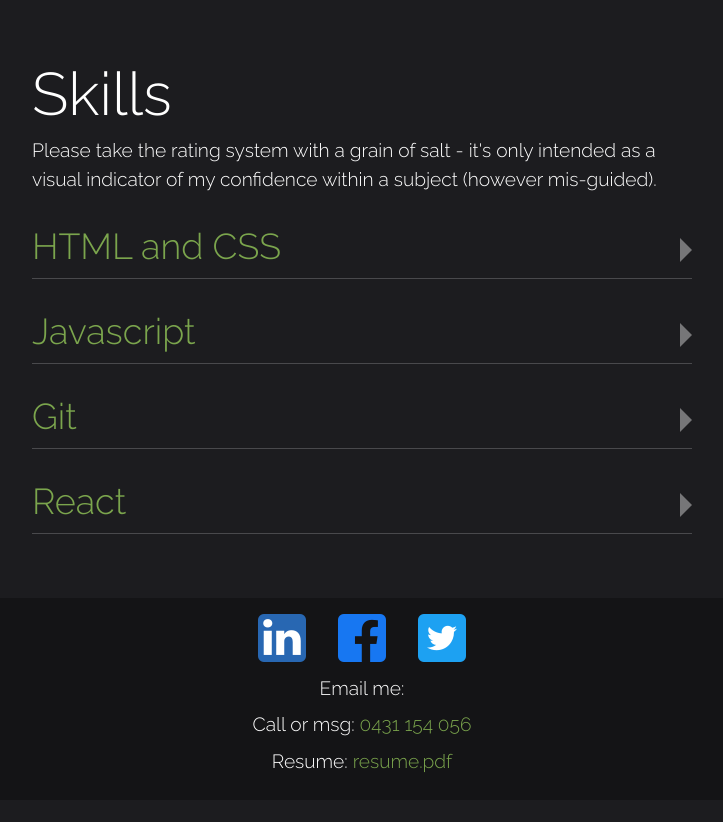
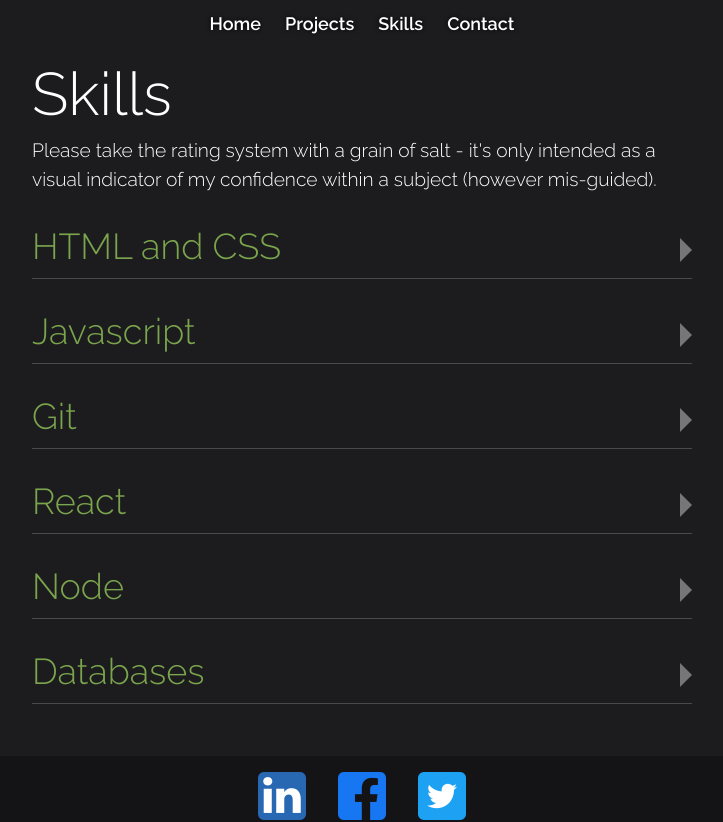
Before and after one commit to bradbrad88/portfolio-client, a React (Create React App) app: page /skills in a window 1280 px wide. Shown: the top 822 px of the page, without its empty margins (278-1001 px from the left). Before the commit the page ends 800 px from the top, so only its background shows below. Built offline with nearby package versions, Linux system fonts and the light colour scheme.

Commit message:
Update skills data

```diff
--- a/src/data/skills.ts
+++ b/src/data/skills.ts
@@ -44,13 +44,13 @@
         description: "CSS Basics",
         stars: 4,
         comment:
-          "Confident I can achieve nearly any design, given enough time. Good knowledge of selectors, formatting and layouts.",
+          "Confident I can achieve nearly any design, given time. Good knowledge of selectors, formatting and layouts.",
       },
       {
         description: "CSS Layous",
         stars: 4,
         comment:
-          "Comfortable with grid and flex systems. Not to brag but I once centred an element 😜\nTried",
+          "Comfortable with grid and flex systems. Solid understanding of the box model.",
       },
     ],
   },
@@ -133,7 +133,11 @@
         comment:
           "Competent with managing state and a good understanding of renders performed due to state change. Able to memoize data when required. ",
       },
-      { description: "Context", stars: 4, comment: "" },
+      {
+        description: "Context",
+        stars: 4,
+        comment: "Have worked with both class and functional context. ",
+      },
       {
         description: "Routing",
         stars: 3,
@@ -148,6 +152,52 @@
       },
     ],
   },
+  {
+    skill: "Node",
+    concepts: [
+      {
+        description: "Express",
+        stars: 4,
+        comment:
+          "Comfortable with the core elements of Express. Able to handle errors, route effectively, write and implement middleware and process responses.",
+      },
+      {
+        description: "Libraries",
+        stars: 3,
+        comment:
+          "Some experience with Sequelize, Passport, Bcrypt, Express-Sessions, Jsonwebtoken, AWS-SDK, Multer, Nodemailer, Sharp (image manipulation)",
+      },
+    ],
+  },
+  {
+    skill: "Databases",
+    concepts: [
+      {
+        description: "Relational Databases",
+        stars: 3,
+        comment:
+          "Only rating myself a 3 in terms of confidence here given that I've had a glimpse as to how involved DB architecture and admin can be. I'm fairly confident in building up simple data structures. I've had experience in building programs in MS Access that were used in the business I worked in for a few years. The programs contained data on employees in relation to business compliance, for example, who had signed off on Safe Work Practices, who had been onboarded correctly based on which department they were hired into. I created a number of other small utility applications to replace spreadsheets and make my life easier. One of these addressed stock ordering, helping me to achieve some of the best results in terms of minimising stock on hand while almost never running out of items. Currently using PostgreSQL in several applications in development. Trying a pure SQL approach in one app and using an ORM in another.",
+      },
+      {
+        description: "Indexing",
+        stars: 2,
+        comment:
+          "I understand that there are a number of different ways to index a field to optimise it based on how it is most commonly accessed. I also understand that there is a trade-off in terms of space required and that write times become more expensive. I'm only familiar with a b-tree index at this point however.",
+      },
+      {
+        description: "Sql Language",
+        stars: 3,
+        comment:
+          "Still much to learn but able to do most of the basics in terms of CRUD operations, joins, aggregation and analysis.",
+      },
+      {
+        description: "Redis",
+        stars: 1,
+        comment:
+          "No practical experience with this type of DB yet. Basic understanding of how it is an in-memory db used frequently with caching.",
+      },
+    ],
+  },
 ];
 
 export default skills;
```
